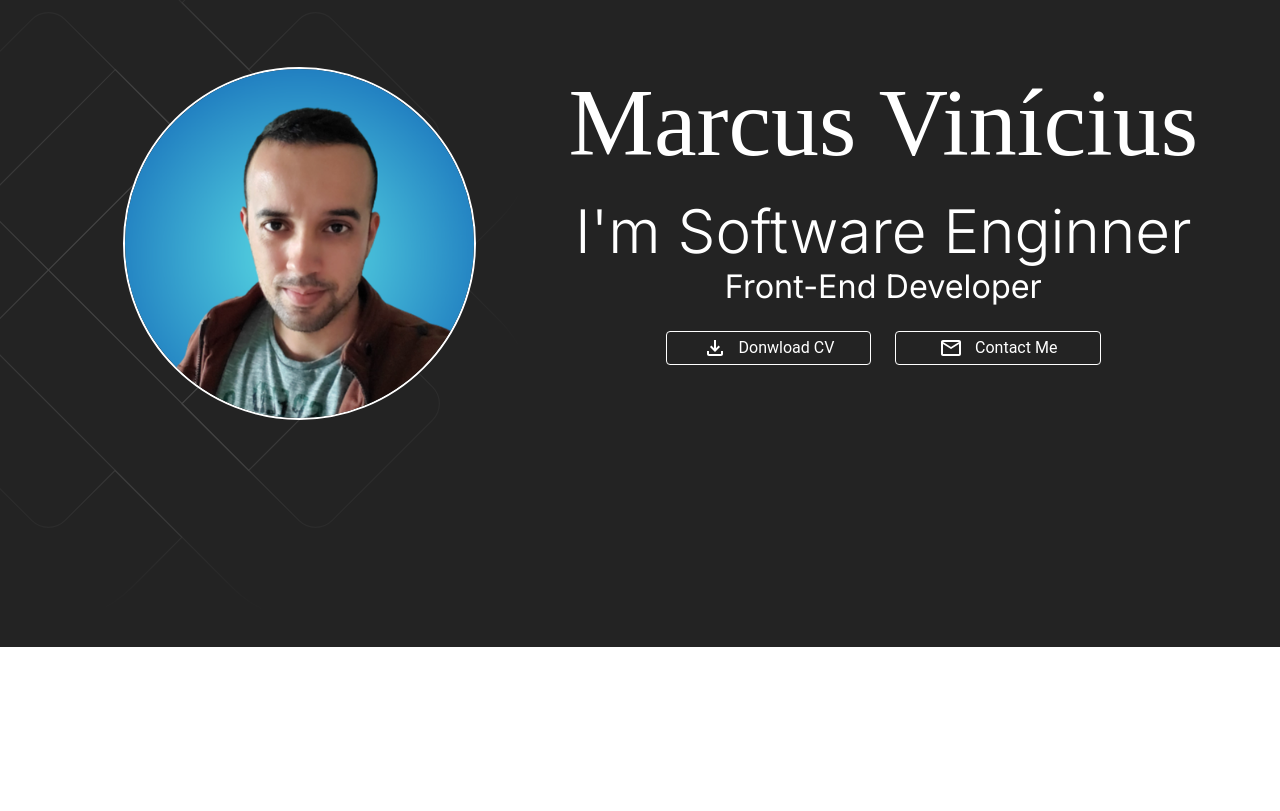
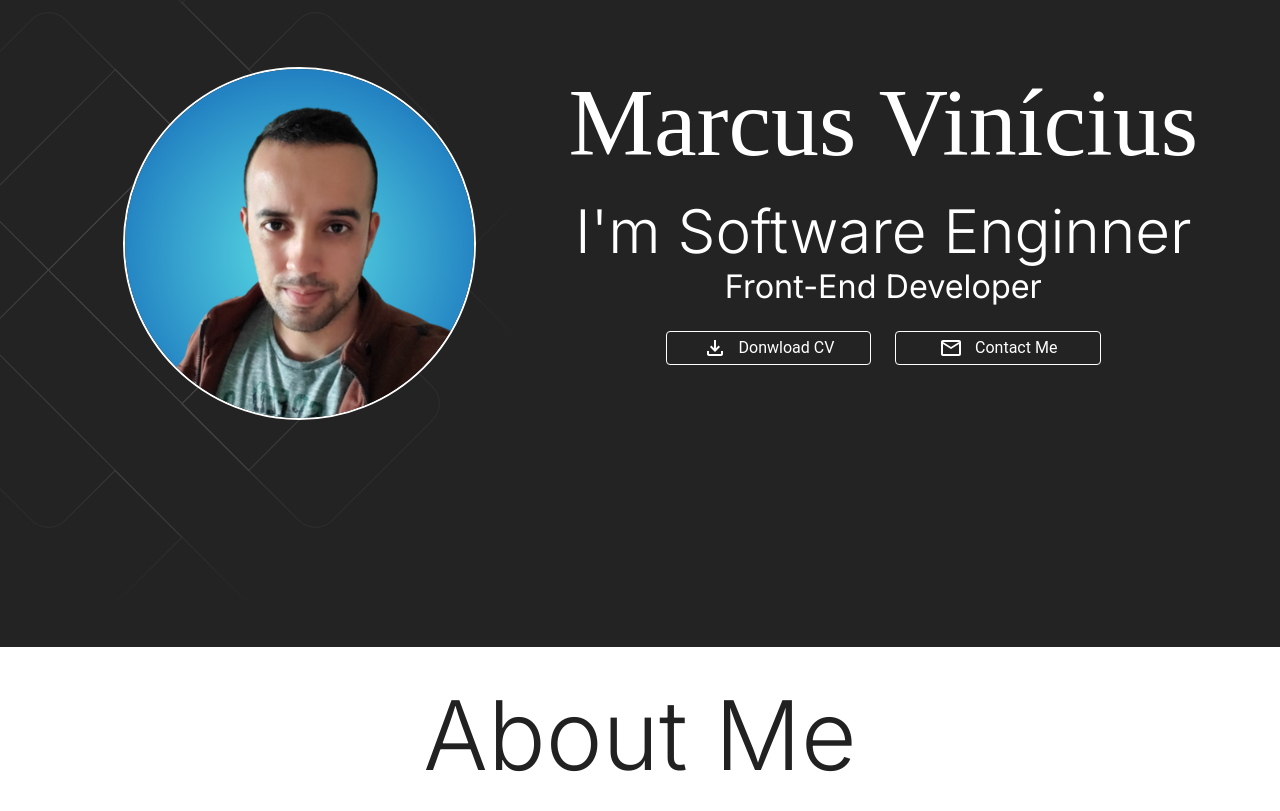
Before and after one commit to MarcusVNT/my-portfolio, a React (Vite) app: page / in a window 1280 px wide. Shown: the part 217-1028 px from the top of the page. Before the commit the page ends 864 px from the top, so only its background shows below. Built offline with nearby package versions, Linux system fonts and the light colour scheme; a web font is replaced by a local one.

Commit message:
feat: starting About Me section.

```diff
--- a/src/pages/Home/Home.tsx
+++ b/src/pages/Home/Home.tsx
@@ -1,9 +1,11 @@
+import About from "./sections/About/About";
 import Hero from "./sections/Hero/Hero";
 
 const Home = () => {
   return (
     <section>
       <Hero />
+      <About />
     </section>
   );
 };
--- /dev/null
+++ b/src/pages/Home/sections/About/About.tsx
@@ -0,0 +1,23 @@
+import { Container, Typography, styled } from "@mui/material";
+
+const About = () => {
+  const StyledAbout = styled("section")(({}) => ({
+    backgroundColor: "#ffffff",
+    height: "100vh",
+    display: "flex",
+    justifyContent: "center",
+    margin: "2rem 4rem",
+  }));
+
+  return (
+    <StyledAbout>
+      <Container maxWidth="lg">
+        <Typography variant="h1" fontFamily="Inter" textAlign="center">
+          About Me
+        </Typography>
+      </Container>
+    </StyledAbout>
+  );
+};
+
+export default About;
```
